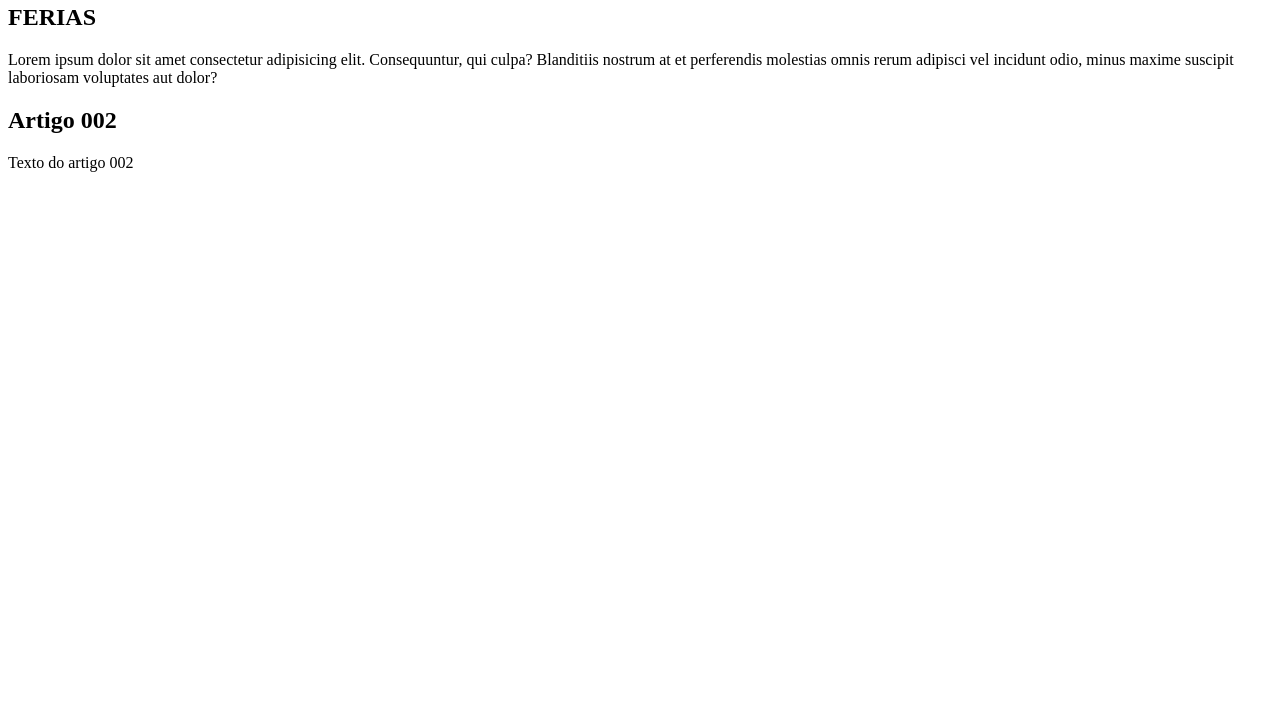
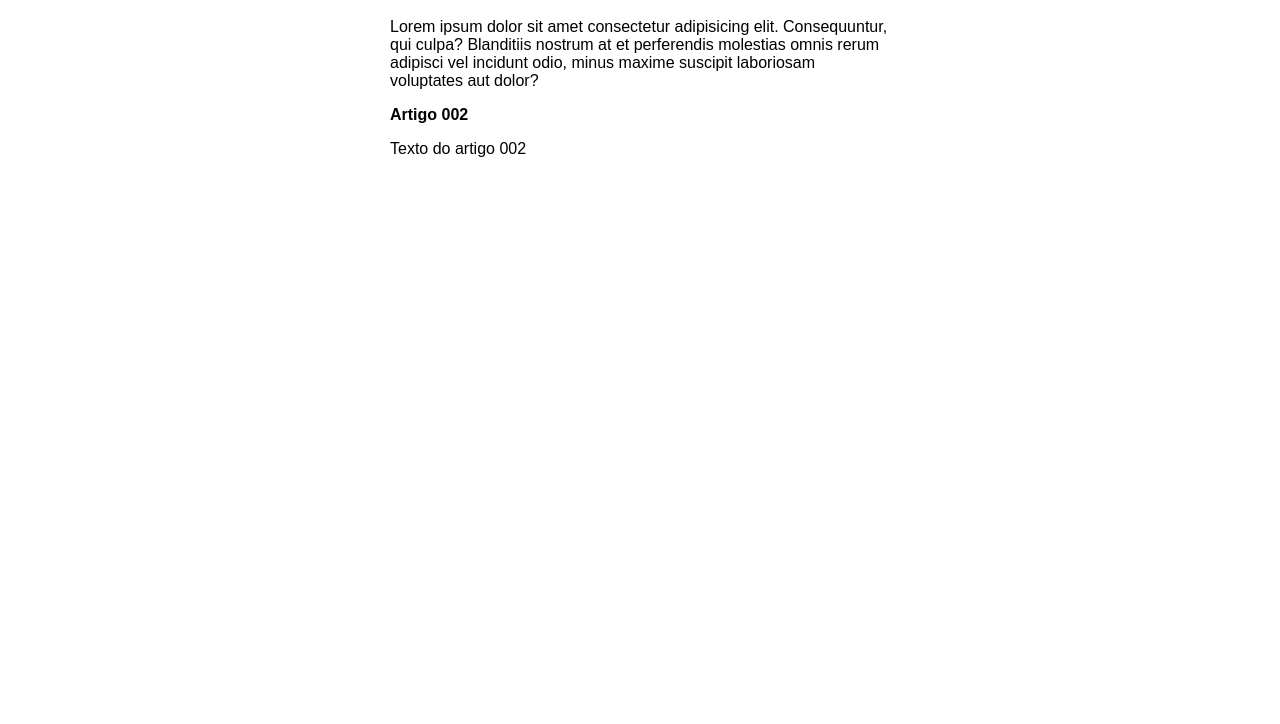
Before and after one commit to MpMorais24/projeto-site, a plain HTML site: page index.html in a window 1280 px wide. Shown: the part 76-800 px from the top of the page. Drawn offline with Linux system fonts and the light colour scheme.

Commit message:
Adicionei o link do CSS

```diff
--- a/index.html
+++ b/index.html
@@ -3,6 +3,7 @@
 <head>
     <meta charset="UTF-8">
     <meta name="viewport" content="width=device-width, initial-scale=1.0">
+    <link rel="stylesheet" href="stiyle.css">
     <title>Kaio Monstro</title>
 </head>
     <main>
```
